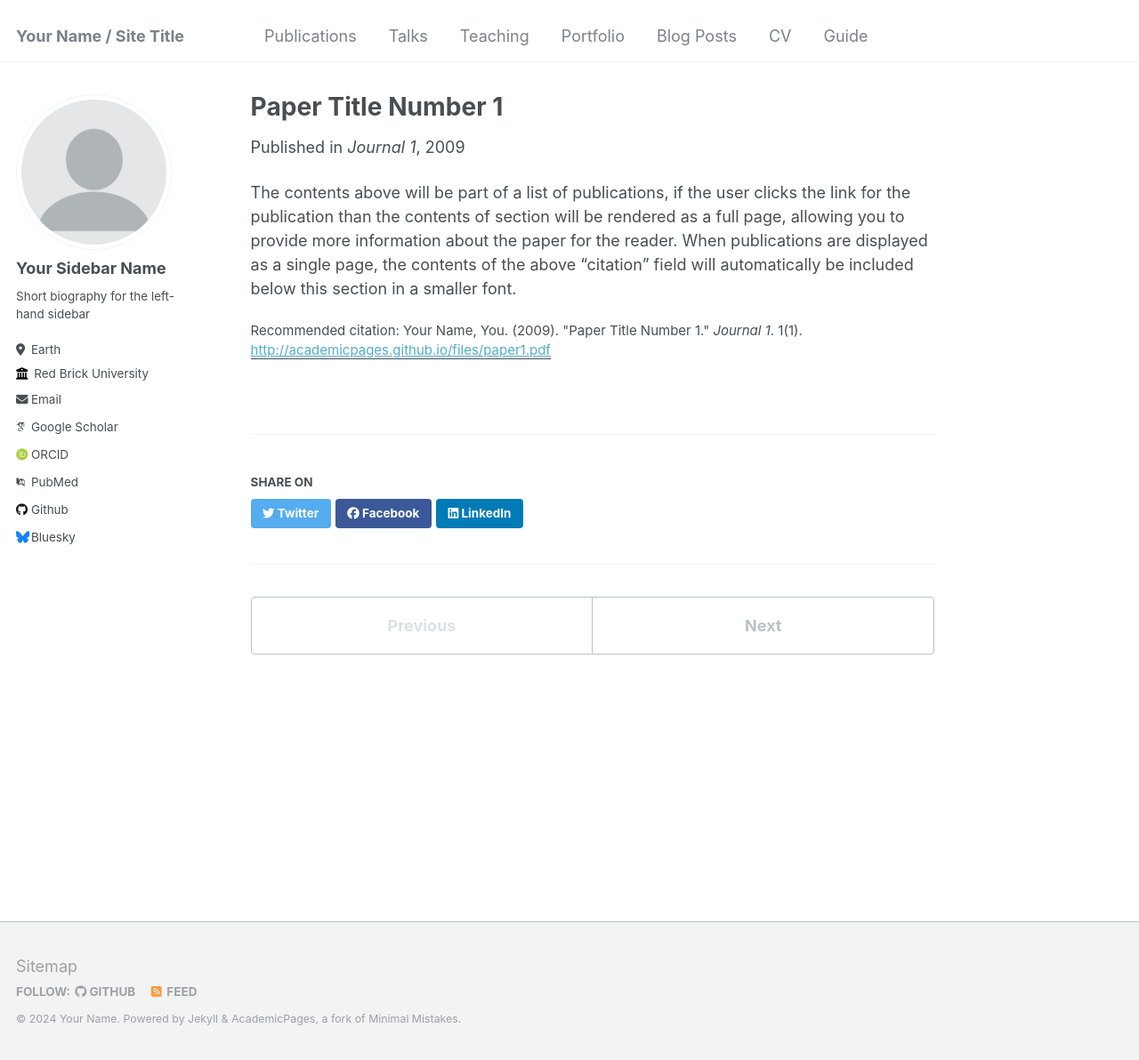
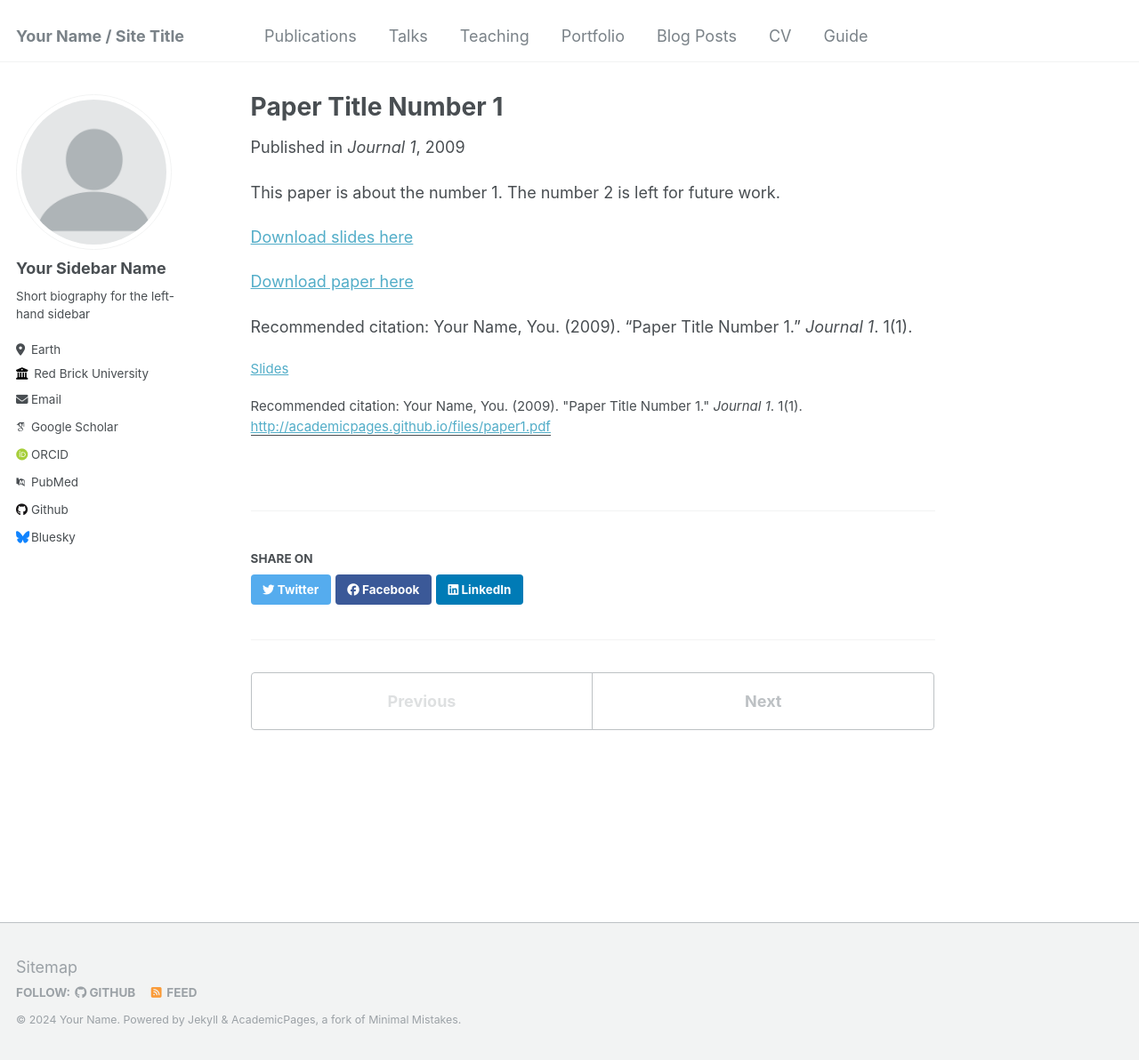
Before and after one commit to bjauregui/bjauregui.github.io, a Jekyll site: the page built from _publications/2009-10-01-paper-title-number-1.md, in a window 1280 px wide and 1192 px high. Shown: the whole window at 89% size. Built offline with Jekyll 4.4.1, drawn with Linux system fonts in a browser that asks for light colours; some web fonts are replaced.

Commit message:
Support for displaying slides on publication pages

```diff
--- a/_includes/archive-single.html
+++ b/_includes/archive-single.html
@@ -52,6 +52,10 @@
     <p class="archive__item-excerpt" itemprop="description"><p>{{ post.excerpt | markdownify | remove: '<p>' | remove: '</p>' }}<strong><a href="{{ base_path }}{{ post.url }}" rel="permalink"> Read more</a></strong></p></p>
     {% endif %}
 
+    {% if post.slidesurl %}
+      <p><a href="{{ post.slidesurl }}"><b>Slides</b></a></p>
+    {% endif %}
+
     {% if post.citation and post.paperurl %}
       <p>Recommended citation: {{ post.citation }} <a href="{{ post.paperurl }}">{{ post.paperurl }}</a></p>
     {% elsif post.citation %}
--- a/_layouts/single.html
+++ b/_layouts/single.html
@@ -46,7 +46,9 @@ layout: default
 
       <section class="page__content" itemprop="text">
         {{ content }}
-
+        {% if page.slidesurl %}
+          <p style="font-size: smaller"><a href="{{ page.slidesurl }}">Slides</a></p>
+        {% endif %}
         {% if page.citation and page.paperurl %}
           <p style="font-size: smaller">Recommended citation: {{ page.citation }} <a href="{{ page.paperurl }}"><u>{{ page.paperurl }}</u></a></p>
         {% elsif page.citation %}
--- a/_publications/2009-10-01-paper-title-number-1.md
+++ b/_publications/2009-10-01-paper-title-number-1.md
@@ -5,8 +5,14 @@ permalink: /publication/2009-10-01-paper-title-number-1
 excerpt: 'This paper is about the number 1. The number 2 is left for future work.'
 date: 2009-10-01
 venue: 'Journal 1'
+slidesurl: 'http://academicpages.github.io/files/slides1.pdf'
 paperurl: 'http://academicpages.github.io/files/paper1.pdf'
 citation: 'Your Name, You. (2009). &quot;Paper Title Number 1.&quot; <i>Journal 1</i>. 1(1).'
 ---
+This paper is about the number 1. The number 2 is left for future work.
 
-The contents above will be part of a list of publications, if the user clicks the link for the publication than the contents of section will be rendered as a full page, allowing you to provide more information about the paper for the reader. When publications are displayed as a single page, the contents of the above "citation" field will automatically be included below this section in a smaller font.
+[Download slides here](http://academicpages.github.io/files/slides1.pdf)
+
+[Download paper here](http://academicpages.github.io/files/paper1.pdf)
+
+Recommended citation: Your Name, You. (2009). "Paper Title Number 1." <i>Journal 1</i>. 1(1).
```
Also changed, not shown: _publications/2010-10-01-paper-title-number-2.md (+7 -1 lines), _publications/2015-10-01-paper-title-number-3.md (+7 -1 lines), markdown_generator/publications.tsv (+4 -4 lines), 1 other file.
